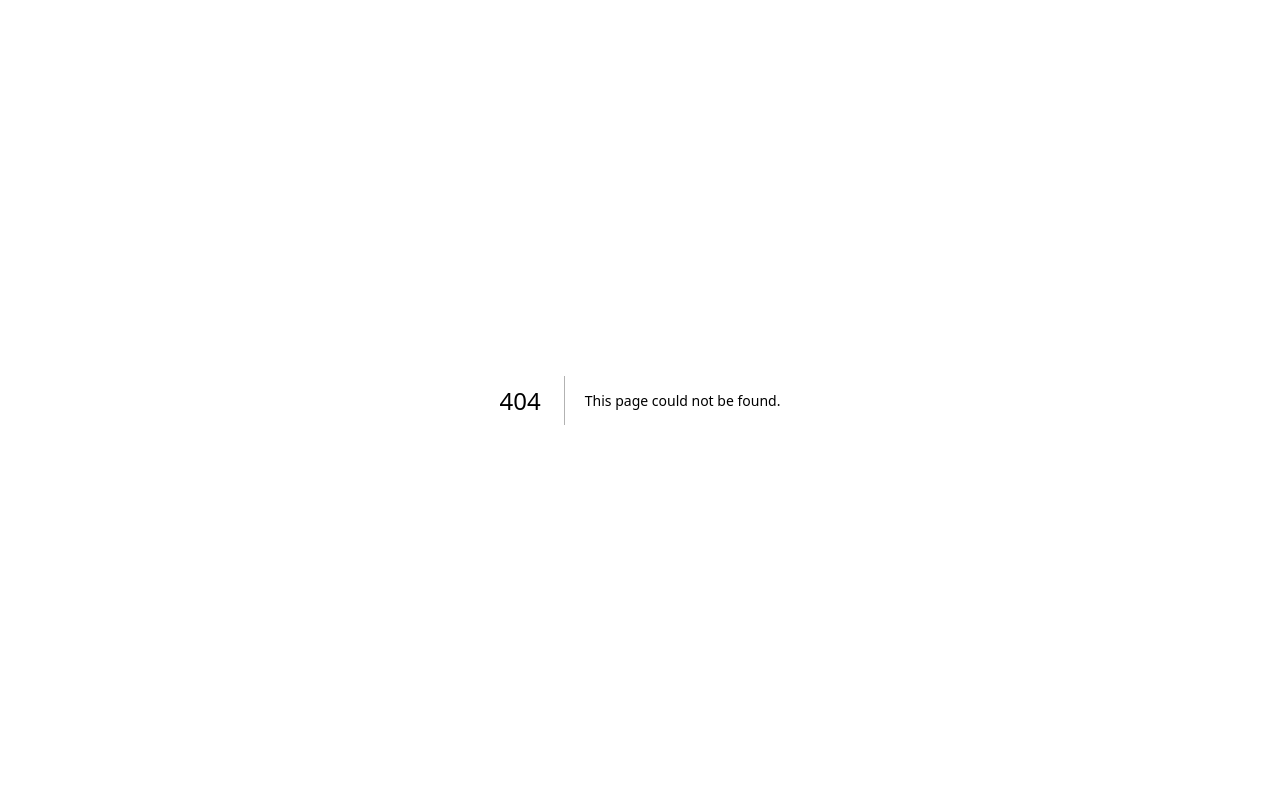
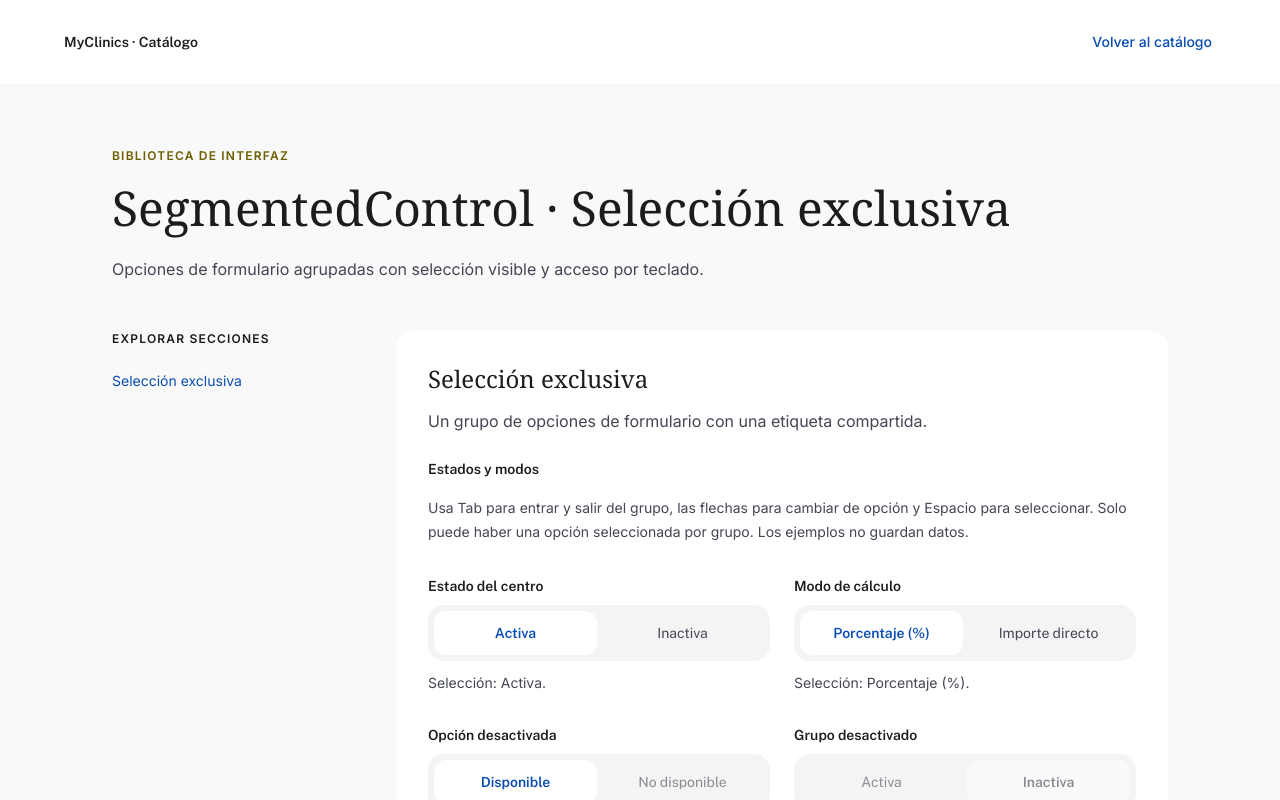
Before and after one commit to manromero/my-clinics, a Next.js app: page /components/segmented-control in a window 1280 px wide. Before the commit this address had no page. Shown: the top 800 px of the page. Built offline with nearby package versions, Linux system fonts and the light colour scheme.

Commit message:
feat: add accessible shared segmented control

```diff
--- a/src/app/components/page.tsx
+++ b/src/app/components/page.tsx
@@ -7,6 +7,12 @@ export const metadata: Metadata = {
 };
 
 const pages = [
+  {
+    href: "/components/segmented-control",
+    title: "SegmentedControl · Selección exclusiva",
+    description:
+      "Opciones de formulario agrupadas, teclado y estados desactivados.",
+  },
   {
     href: "/components/select",
     title: "Select · Selección",
--- /dev/null
+++ b/src/app/components/segmented-control/page.tsx
@@ -0,0 +1,32 @@
+import type { Metadata } from "next";
+import { Catalogue } from "../catalogue";
+import { SegmentedControlSpecimen } from "./segmented-control-specimen";
+
+export const metadata: Metadata = {
+  title: "SegmentedControl · Selección exclusiva | MyClinics",
+  description: "Opciones exclusivas con teclado y estados desactivados.",
+};
+
+export default function Page() {
+  return (
+    <Catalogue
+      title="SegmentedControl · Selección exclusiva"
+      description="Opciones de formulario agrupadas con selección visible y acceso por teclado."
+      sections={[
+        {
+          id: "seleccion",
+          title: "Selección exclusiva",
+          description:
+            "Un grupo de opciones de formulario con una etiqueta compartida.",
+          examples: [
+            {
+              id: "segmented-control",
+              title: "Estados y modos",
+              content: <SegmentedControlSpecimen />,
+            },
+          ],
+        },
+      ]}
+    />
+  );
+}
--- /dev/null
+++ b/src/app/components/segmented-control/segmented-control-specimen.tsx
@@ -0,0 +1,86 @@
+"use client";
+
+import { useState } from "react";
+import { SegmentedControl } from "@/lib/components/segmented-control/segmented-control";
+
+const states = [
+  { value: "active", label: "Activa" },
+  { value: "inactive", label: "Inactiva" },
+];
+const modes = [
+  { value: "percentage", label: "Porcentaje (%)" },
+  { value: "direct", label: "Importe directo" },
+];
+
+export function SegmentedControlSpecimen() {
+  const [state, setState] = useState("active");
+  const [mode, setMode] = useState("percentage");
+  return (
+    <div className="space-y-8">
+      <p className="text-sm leading-6 text-on-surface-variant">
+        Usa Tab para entrar y salir del grupo, las flechas para cambiar de
+        opción y Espacio para seleccionar. Solo puede haber una opción
+        seleccionada por grupo. Los ejemplos no guardan datos.
+      </p>
+      <div className="grid gap-6 xl:grid-cols-2">
+        <div className="min-w-0 space-y-3">
+          <SegmentedControl
+            label="Estado del centro"
+            options={states}
+            value={state}
+            onValueChange={setState}
+          />
+          <p role="status" className="text-sm text-on-surface-variant">
+            Selección: {state === "active" ? "Activa" : "Inactiva"}.
+          </p>
+        </div>
+        <div className="min-w-0 space-y-3">
+          <SegmentedControl
+            label="Modo de cálculo"
+            options={modes}
+            value={mode}
+            onValueChange={setMode}
+          />
+          <p role="status" className="text-sm text-on-surface-variant">
+            Selección:{" "}
+            {mode === "percentage" ? "Porcentaje (%)" : "Importe directo"}.
+          </p>
+        </div>
+      </div>
+      <div className="grid gap-6 xl:grid-cols-2">
+        <div className="min-w-0 space-y-3">
+          <SegmentedControl
+            label="Opción desactivada"
+            options={[
+              { value: "available", label: "Disponible" },
+              { value: "unavailable", label: "No disponible", disabled: true },
+            ]}
+            defaultValue="available"
+          />
+          <p className="text-sm leading-6 text-on-surface-variant">
+            «No disponible» está desactivada y las flechas la omiten.
+          </p>
+        </div>
+        <SegmentedControl
+          label="Grupo desactivado"
+          options={states}
+          defaultValue="inactive"
+          disabled
+        />
+      </div>
+      <details className="rounded-lg bg-surface-container-low p-4 text-sm leading-6">
+        <summary className="cursor-pointer font-label font-semibold">
+          API y uso
+        </summary>
+        <p className="mt-3">
+          label nombra el grupo; options contiene value, label y disabled
+          opcional. Usa value y onValueChange para controlar la selección, o
+          defaultValue para una selección inicial. name permite enviar el valor
+          en un formulario; si se omite, cada grupo recibe un nombre
+          independiente. disabled desactiva todo el grupo. Los valores de las
+          opciones deben ser únicos dentro del grupo.
+        </p>
+      </details>
+    </div>
+  );
+}
--- /dev/null
+++ b/src/lib/components/segmented-control/segmented-control.tsx
@@ -0,0 +1,68 @@
+"use client";
+
+import { useId } from "react";
+
+export type SegmentedControlOption = {
+  value: string;
+  label: string;
+  disabled?: boolean;
+};
+
+export type SegmentedControlProps = {
+  label: string;
+  options: readonly SegmentedControlOption[];
+  name?: string;
+  value?: string;
+  defaultValue?: string;
+  onValueChange?: (value: string) => void;
+  disabled?: boolean;
+};
+
+export function SegmentedControl({
+  label,
+  options,
+  name,
+  value,
+  defaultValue,
+  onValueChange,
+  disabled = false,
+}: SegmentedControlProps) {
+  const id = useId();
+
+  return (
+    <fieldset
+      role="radiogroup"
+      aria-labelledby={`${id}-label`}
+      disabled={disabled}
+      className="min-w-0"
+    >
+      <legend
+        id={`${id}-label`}
+        className="mb-2 font-label text-label font-semibold"
+      >
+        {label}
+      </legend>
+      <div className="grid auto-cols-fr grid-flow-col gap-1 rounded-xl bg-surface-container-low p-1.5">
+        {options.map((option) => (
+          <label key={option.value} className="relative min-w-0">
+            <input
+              type="radio"
+              name={name ?? id}
+              value={option.value}
+              checked={value === undefined ? undefined : value === option.value}
+              defaultChecked={
+                value === undefined ? defaultValue === option.value : undefined
+              }
+              disabled={option.disabled}
+              onChange={() => onValueChange?.(option.value)}
+              className="peer sr-only"
+            />
+            <span className="flex min-h-11 items-center justify-center rounded-lg px-3 py-2 text-center font-label text-label break-words text-on-surface-variant peer-enabled:cursor-pointer peer-enabled:hover:text-on-surface peer-checked:bg-surface-container-lowest peer-checked:font-semibold peer-checked:text-primary peer-focus-visible:outline-2 peer-focus-visible:outline-offset-2 peer-focus-visible:outline-primary peer-disabled:cursor-not-allowed peer-disabled:text-on-surface-variant peer-disabled:opacity-60">
+              {option.label}
+            </span>
+          </label>
+        ))}
+      </div>
+    </fieldset>
+  );
+}
```
Also changed, not shown: 3 other files (tests, documents, lock files or other folders).
